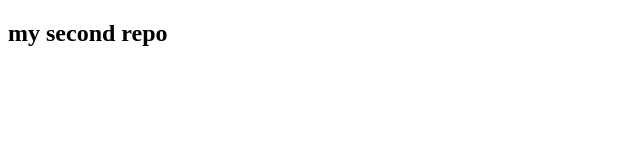
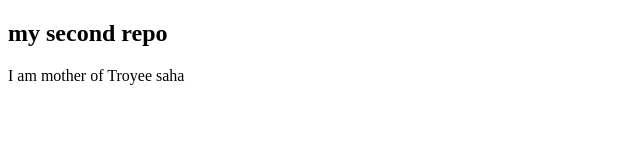
Before and after one commit to purnisaha143/my-second-repo, a plain HTML site: page index.html in a window 1280 px wide. Shown: the whole page, without its empty margins (0-640 px from the left). Drawn offline with Linux system fonts and the light colour scheme.

Commit message:
second push

```diff
--- a/index.html
+++ b/index.html
@@ -8,5 +8,6 @@
 </head>
 <body>
  <h2>my second repo</h2>
+ <p>I am mother of Troyee saha</p>
 </body>
 </html>
```
